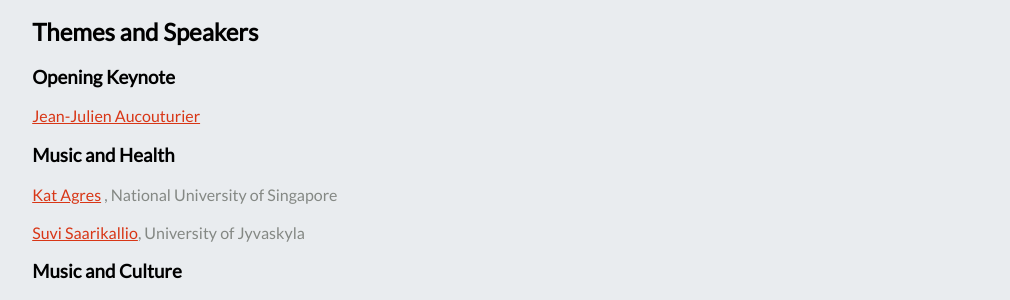
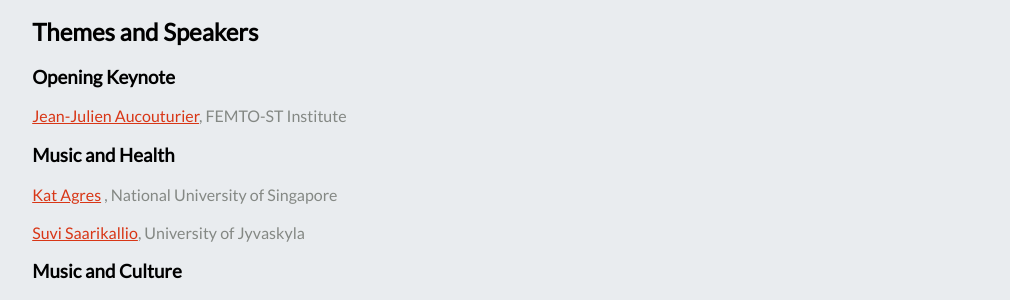
Before and after one commit to ismir2022/ismir2022.github.io, a Jekyll site: the page built from satellites/mmmt_staging.md, in a window 1280 px wide and 900 px high, scrolled down 804 px. Shown: the part 154-454 px from the top of the window, without its empty margins (155-1165 px from the left). Built offline with Jekyll 4.4.1, drawn with Linux system fonts in a browser that asks for light colours; nearby versions of some CDN libraries.

Commit message:
slight update to mmmt_staging

```diff
--- a/satellites/mmmt_staging.md
+++ b/satellites/mmmt_staging.md
@@ -3,7 +3,7 @@
 title: International Society for Music Information Retrieval
 ---
 # Music, Mind, Movement and Technology Workshop
-<p style="color:#848884;font-size:24px;font-weight=lighter;" >December 2-3, 2022</p>
+<p style="color:#ea5744;font-size:24px;font-weight=lighter;" >December 2-3, 2022</p>
 
 ### Venue: Online/Indian Institute of Science (IISc), Bengaluru
 #### Time: 9:30am - 5:00pm IST
@@ -16,30 +16,37 @@
 ## Themes and Speakers
 
 ### Opening Keynote
-<a href = "https://github.com/jjau" target="_blank"> Jean-Julien Aucouturier</a>
+<a href = "https://github.com/jjau" target="_blank"> Jean-Julien Aucouturier</a><span style="color:#848884">, FEMTO-ST Institute </span>
+
 
 ### Music and Health
 <a href = "http://www.katagres.com/" target="_blank"> Kat Agres</a> <span style="color:#848884">, National University of Singapore</span><br><br>
 <a href = "https://scholar.google.com/citations?user=KapV5VIAAAAJ&hl=en" target = "_blank">Suvi Saarikallio</a><span style="color:#848884">, University of Jyvaskyla</span>
 
+
 ### Music and Culture
 <a href = "https://www.norijacoby.com/" target="_blank"> Nori Jacoby</a> <span style="color:#848884">, Max Planck Institute for Empirical Aesthetics</span><br><br>
 <a href = "https://tuomaseerola.github.io/" target = "_blank">Tuomas Eerola</a> <span style="color:#848884">, Durham University</span>
+
 
 ### Music Perception
 <a href = "https://webspace.science.uu.nl/~fleis102/" target="_blank"> Anja Volk</a> <span style="color:#848884">, Utrecht University</span><br><br>
 <a href = "https://scholar.google.fi/citations?user=L0c3kWEAAAAJ&hl=th/" target = "_blank">Petri Toiviainen</a> <span style="color:#848884">, University of Jyvaskyla</span>
 
+
 ### Music and Gestures
 <a href = "https://scholar.google.com/citations?hl=en&user=3Z6wUYIAAAAJ" target="_blank"> Martin Clayton</a> <span style="color:#848884">, Durham University</span><br><br>
 <a href = "https://scholar.google.com/citations?user=ati0WrYAAAAJ&hl=en" target = "_blank">Marcelo Wanderley</a> <span style="color:#848884">, Mc Gill University</span>
+
 
 ### Music and Neuroscience
 <a href = "https://ccrma.stanford.edu/~blairbo" target="_blank"> Blair Kaneshiro</a> <span style="color:#848884">, Stanford University</span><br><br>
 <a href = "https://scholar.google.com/citations?user=6AOv3DIAAAAJ&hl=en" target = "_blank">Peter Keller</a> <span style="color:#848884">, Aarhus University</span>
 
+
 ## Schedule
 All the talks will take place between 9:30am - 5:00pm IST and can be attended virtually. The speakers who will be present physically will also present via an online platform. Each talk will last for 40 minutes followed by a 20 minute Q&A after each session. However, we encourage attendees to attend physically as this would give you a chance to interact with the physical speakers during coffee breaks and lunch. At the end of the workshop we hope to have an informal get together to ring in ISMIR 2022! We look forward to seeing you there!
+
 
 ## Registration
 The registration fee for the workshop are as follows:
@@ -95,6 +102,7 @@
 <a href="https://www.townscript.com/e/mmmt-workshop-register" target="_blank"><button class="reg">Register for MMMT</button></a>
 <br>
 
+
 ### General Terms & Conditions:
 * By registering to this satellite event, you agree to abide by the [ISMIR 2022 Code of Conduct](https://ismir2022.ismir.net/codeofconduct).
 * All prices mentioned above are quoted in Indian Rupee (INR). Goods and Services Tax (GST) of 18% is applicable on the fees (as illustrated above)
@@ -107,9 +115,11 @@
 * While your safety is of utmost importance, organisers take no responsibility for loss of belongings/ valuables or damage to your property (at the venue or during transit).
 * By registering you confirm that the COVID-19 protocols set by the organisers will be adhered by you during the workshop.
 
+
 ### Cancellation Policy:
 * Kindly send the cancellation requests to [ismir2022-registration@ismir.net](mailto:ismir2022-registration@ismir.net), on or before September 30, 2022 (18.00 hrs IST). Cancellations or changes will not be accepted over the phone. Upon cancellation, registration fee will be refunded after deducting 20% of the fees paid (and associated taxes) as administration fees, within 30 business days.
 * No refunds will be made for cancellation requests received after September 30, 2022 (18.00 hrs IST).
+
 
 ### Enquiries:
 Please write to us at [vinoo.alluri@iiit.ac.in](mailto:vinoo.alluri@iiit.ac.in) if you have any questions about registering and attending MMMT workshop.
```
